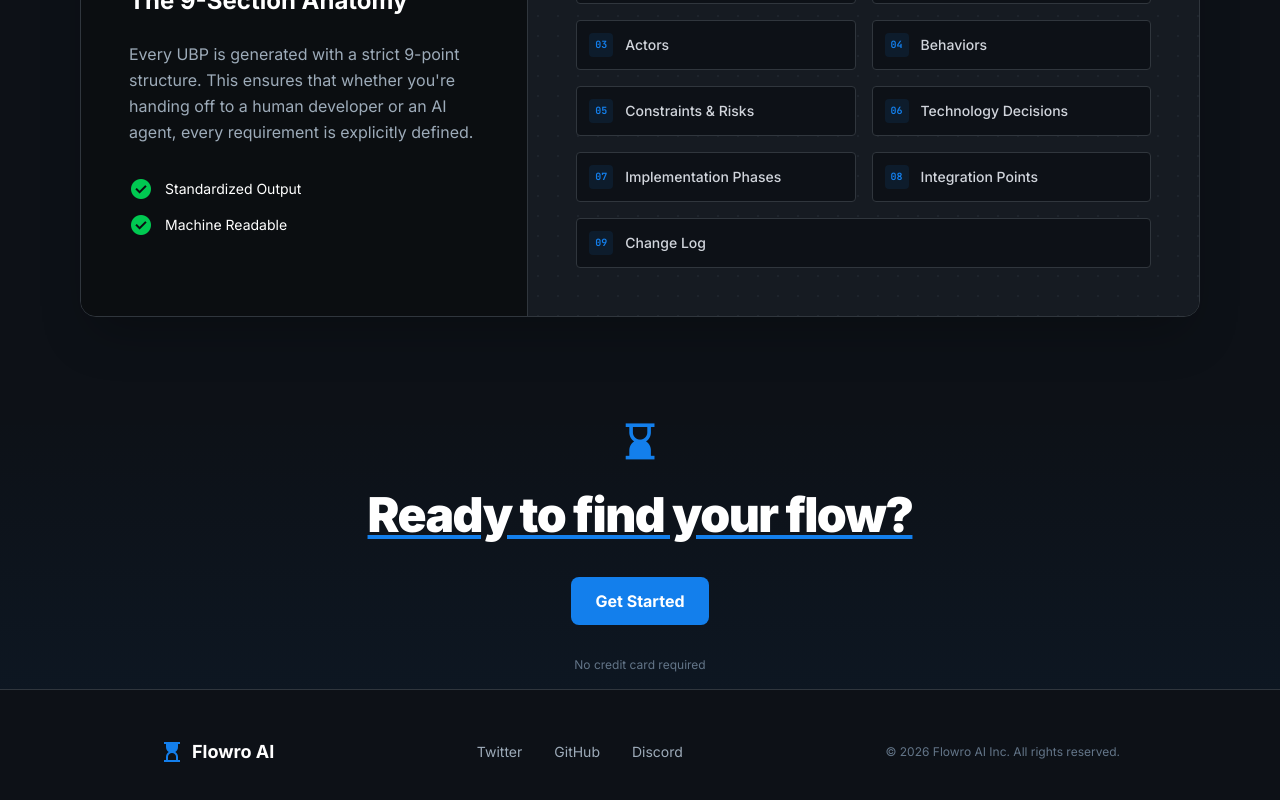
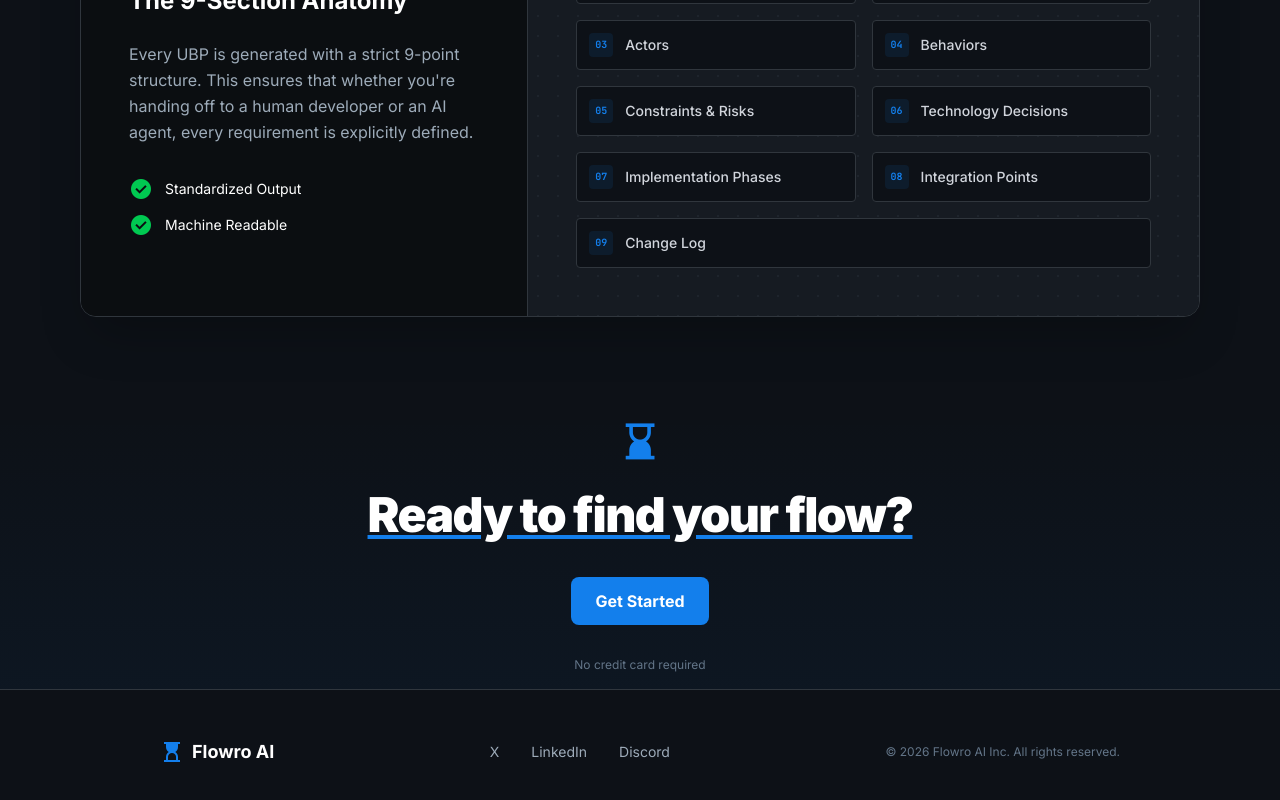
Before and after one commit to KhalidD0nc/Flowro-PM, a Next.js app in the folder app/: page / in a window 1280 px wide. Shown: the part 4409-5209 px from the top of the page. Built offline with nearby package versions, Linux system fonts and the light colour scheme; no server answers.

Commit message:
Changes in UBP view

```diff
--- a/app/src/app/page.tsx
+++ b/app/src/app/page.tsx
@@ -649,8 +649,8 @@ export default function Home() {
                         <span className="text-white font-bold text-lg">Flowro AI</span>
                     </div>
                     <div className="flex gap-8 text-sm text-[#9dabb9]">
-                        <a className="hover:text-white transition-colors" href="#">Twitter</a>
-                        <a className="hover:text-white transition-colors" href="#">GitHub</a>
+                        <a className="hover:text-white transition-colors" href="#">X</a>
+                        <a className="hover:text-white transition-colors" href="#">LinkedIn</a>
                         <a className="hover:text-white transition-colors" href="#">Discord</a>
                     </div>
                     <p className="text-xs text-[#637588]">© 2026 Flowro AI Inc. All rights reserved.</p>
```
